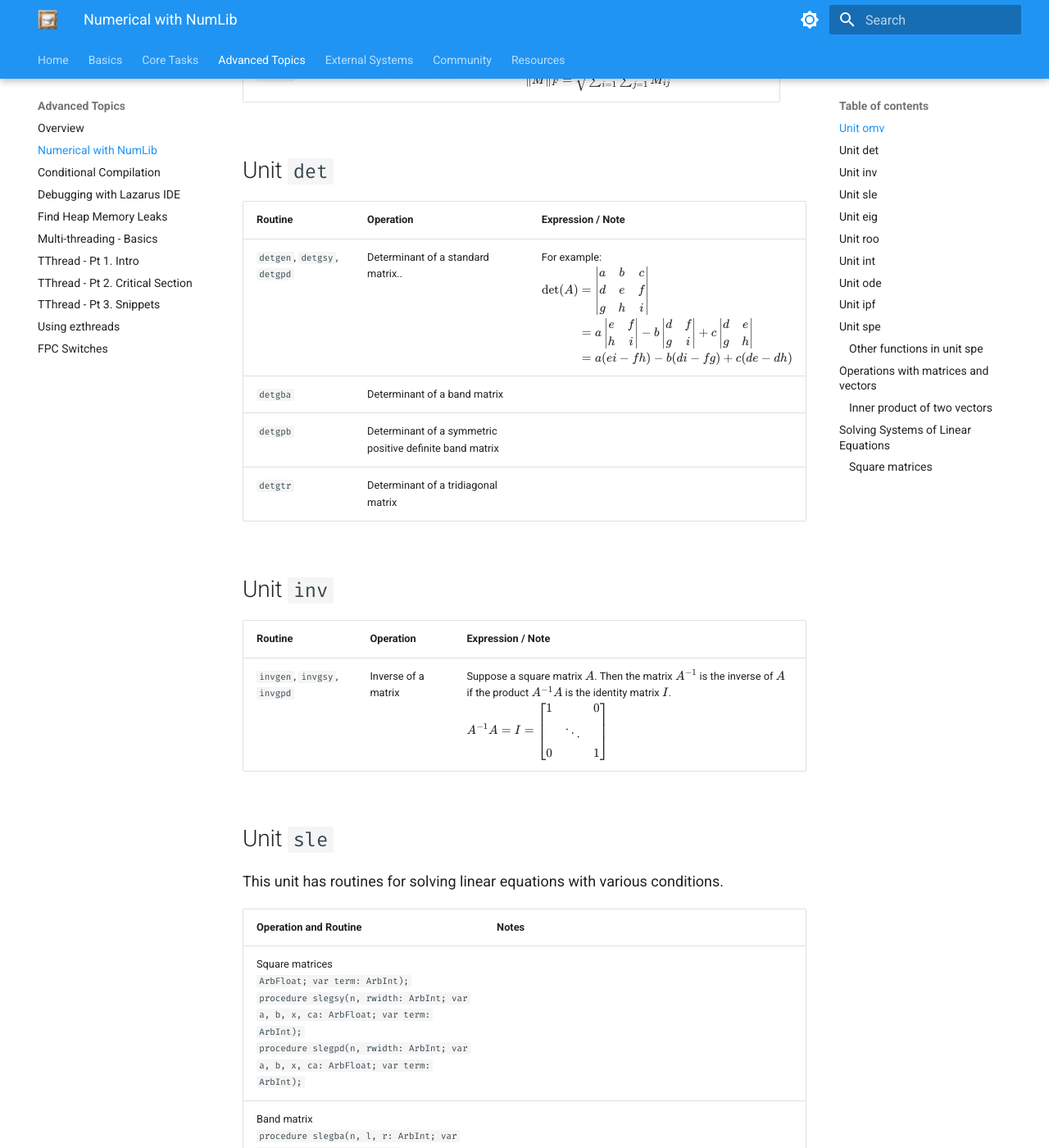
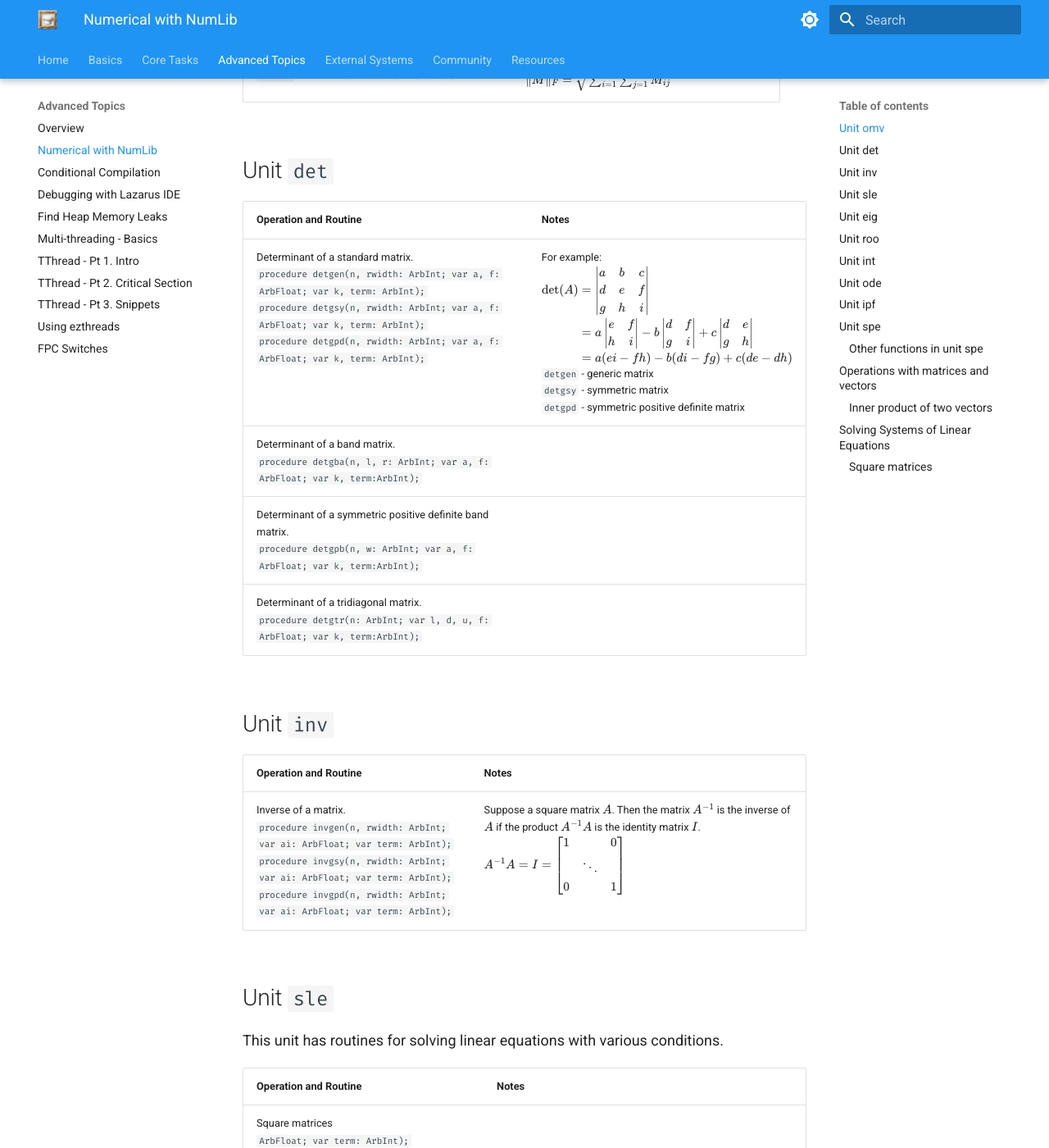
Before and after one commit to ikelaiah/free-pascal-cookbook, an MkDocs documentation site: the page built from docs/docs/advanced/numlib.md, in a window 1280 px wide and 1400 px high, scrolled down 1840 px. Shown: the whole window at 82% size. Built offline with MkDocs 1.6.1 and Material for MkDocs 9.7.7, drawn with Linux system fonts in a browser that asks for light colours.

Commit message:
Update - Edits on numlib.md.

```diff
--- a/docs/docs/advanced/numlib.md
+++ b/docs/docs/advanced/numlib.md
@@ -39,18 +39,18 @@ The notes on this page is based on the [Free Pascal NumLib official doc](https:/
 
 ## Unit `det`
 
-| Routine  | Operation      | Expression / Note                                    |
-| ---------| -------------- | ---------------------------------------------------- |
-| `detgen`, `detgsy`, `detgpd` | Determinant of a standard matrix.. |  For example: <br> $\begin{align}\det(A) &= \begin{vmatrix} a & b & c \\ d & e & f \\ g & h & i \end{vmatrix} \\ &= a \begin{vmatrix} e & f \\ h & i \end{vmatrix} - b \begin{vmatrix} d & f \\ g & i \end{vmatrix} + c \begin{vmatrix} d & e \\ g & h \end{vmatrix} \\ &= a(ei - fh) - b(di - fg) + c(de - dh)\end{align}$ |
-| `detgba` | Determinant of a band matrix     | |
-| `detgpb` | Determinant of a symmetric positive definite band matrix | |
-| `detgtr` | Determinant of a tridiagonal matrix | |
+| Operation and Routine       | Notes                                                   |
+| --------------------------- | ------------------------------------------------------- |
+| Determinant of a standard matrix.  <br> `procedure detgen(n, rwidth: ArbInt; var a, f: ArbFloat; var k, term: ArbInt);` <br> `procedure detgsy(n, rwidth: ArbInt; var a, f: ArbFloat; var k, term: ArbInt);` <br> `procedure detgpd(n, rwidth: ArbInt; var a, f: ArbFloat; var k, term: ArbInt);`  |  For example: <br> $\begin{align}\det(A) &= \begin{vmatrix} a & b & c \\ d & e & f \\ g & h & i \end{vmatrix} \\ &= a \begin{vmatrix} e & f \\ h & i \end{vmatrix} - b \begin{vmatrix} d & f \\ g & i \end{vmatrix} + c \begin{vmatrix} d & e \\ g & h \end{vmatrix} \\ &= a(ei - fh) - b(di - fg) + c(de - dh)\end{align}$ <br> `detgen` - generic matrix <br> `detgsy` - symmetric matrix <br> `detgpd` - symmetric positive definite matrix |
+| Determinant of a band matrix.  <br> `procedure detgba(n, l, r: ArbInt; var a, f: ArbFloat; var k, term:ArbInt);`      | |
+| Determinant of a symmetric positive definite band matrix.  <br> `procedure detgpb(n, w: ArbInt; var a, f: ArbFloat; var k, term:ArbInt);`  | |
+| Determinant of a tridiagonal matrix.  <br> `procedure detgtr(n: ArbInt; var l, d, u, f: ArbFloat; var k, term:ArbInt);`  | |
 
 ## Unit `inv`
 
-| Routine  | Operation      | Expression / Note                                    |
-| ---------| -------------- | ---------------------------------------------------- |
-| `invgen`, `invgsy`, `invgpd` | Inverse of a matrix  | Suppose a square matrix $A$. Then the matrix $A^{-1}$ is the inverse of $A$ if the product $A^{-1} A$ is the identity matrix $I$.  <br> $\displaystyle{  A^{-1} A = I =  \begin{bmatrix} 1  &    & 0 \\ & \ddots  &   \\  0  &     & 1 \end{bmatrix} }$ |
+| Operation and Routine       | Notes                                                   |
+| --------------------------- | ------------------------------------------------------- |
+| Inverse of a matrix. <br> `procedure invgen(n, rwidth: ArbInt; var ai: ArbFloat; var term: ArbInt);` <br> `procedure invgsy(n, rwidth: ArbInt; var ai: ArbFloat; var term: ArbInt);` <br> `procedure invgpd(n, rwidth: ArbInt; var ai: ArbFloat; var term: ArbInt);`  | Suppose a square matrix $A$. Then the matrix $A^{-1}$ is the inverse of $A$ if the product $A^{-1} A$ is the identity matrix $I$.  <br> $\displaystyle{  A^{-1} A = I =  \begin{bmatrix} 1  &    & 0 \\ & \ddots  &   \\  0  &     & 1 \end{bmatrix} }$ |
 
 ## Unit `sle`
 
```
